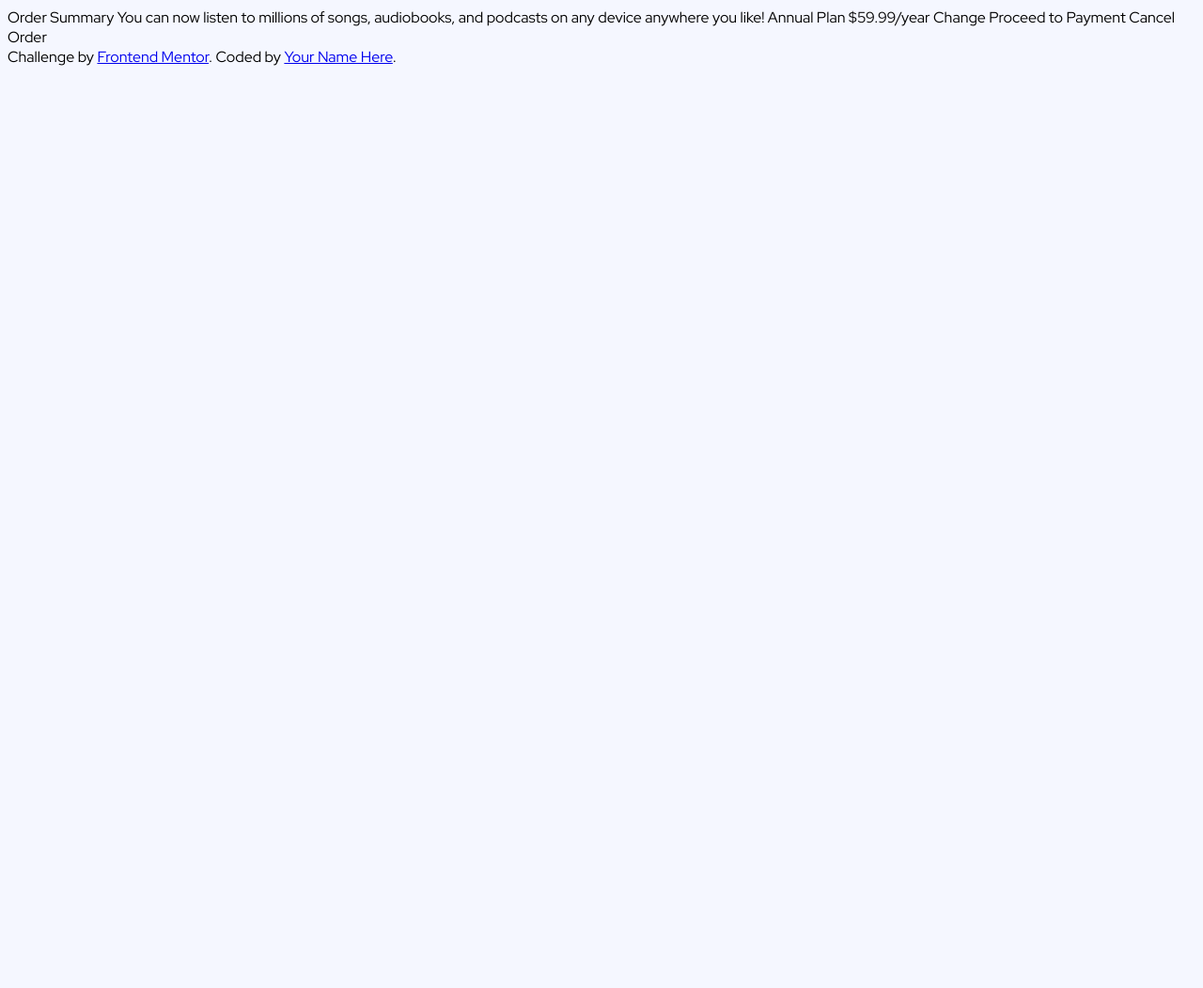
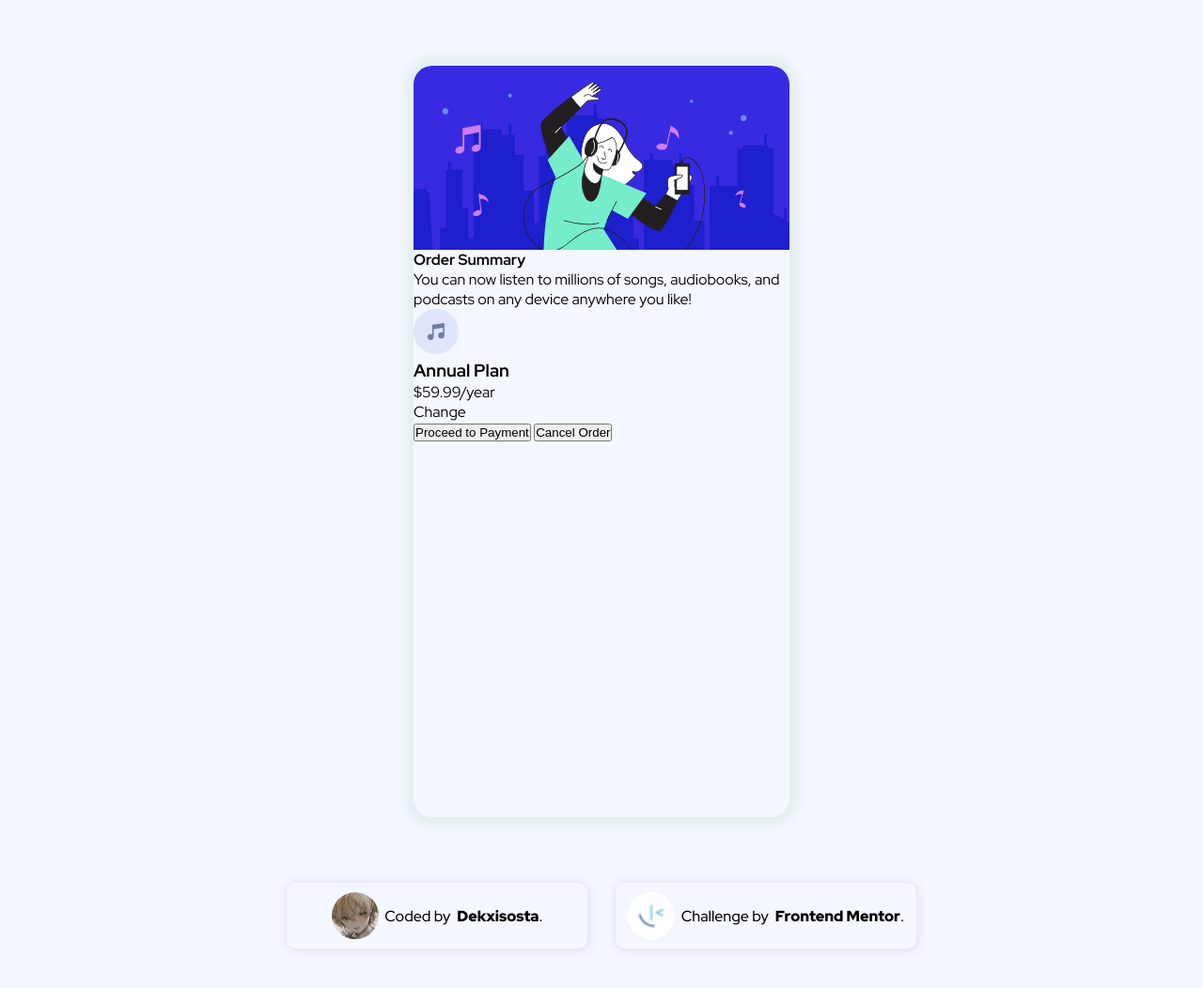
Before and after one commit to Dekxisosta/order-summary-challenge, a website built with Vite: page index.html in a window 1280 px wide. Shown: the whole page at 94% size. Before the commit the page ends 800 px from the top, so only its background shows below. Built offline with nearby package versions, Linux system fonts and the light colour scheme.

Commit message:
Finished placing semantics on html

```diff
--- a/index.html
+++ b/index.html
@@ -11,23 +11,54 @@
 <body>
   <section class="page-wrapper">
     <main>
-      <article>
+      <article class="order-summary">
+        <img src="src/assets/images/illustration-hero.svg" alt="">
+        <section class="order-summary__wrapper">
+          <h1 class="order-summary__header">
             Order Summary
+          </h1>
+          <p class="order-summary__promo-text">
             You can now listen to millions of songs, audiobooks, and podcasts on any
             device anywhere you like!
+          </p>
+          <article class="order-summary__plan-details">
+            <section>
+              <img class="order-summary__plan-image" src="src/assets/images/icon-music.svg" alt="">
+              <section class="order-summary__availed-section">
+                <h3 class="order-summary__plan-availed">
                   Annual Plan
+                </h3>
+                <p class="order-summary__plan-cost">
                   $59.99/year
+                </p>
+              </section>
+            </section>
+            <a class="order-summary__plan-change" href="">
                 Change
+            </a>
+          </article>
+          <button class="order-summary__button-proceed">
             Proceed to Payment
+          </button>
+          <button class="order-summary__button-cancel">
             Cancel Order
+          </button>
+        </section>
       </article>
     </main>
+    <div class="attribution">
+      <div>
+        <img src="src/assets/images/ccroquette.jpg" width="50" alt="">
+        <span>&nbsp; Coded by &nbsp;</span>
+        <a href="https://github.com/Dekxisosta?tab=repositories"> Dekxisosta
+        </a>.
+      </div>
+      <div>
+        <img src="src/assets/images/favicon-32x32.png" width="50" alt="">
+        <span>&nbsp; Challenge by &nbsp;</span>
+        <a href="https://www.frontendmentor.io?ref=challenge" target="_blank">Frontend Mentor</a>.
+      </div>
+    </div>
   </section>
-
-
-  <div class="attribution">
-    Challenge by <a href="https://www.frontendmentor.io?ref=challenge" target="_blank">Frontend Mentor</a>.
-    Coded by <a href="#">Your Name Here</a>.
-  </div>
 </body>
 </html>
--- a/src/component/_component.css
+++ b/src/component/_component.css
@@ -1 +1,2 @@
 @import './order-summary/_order-summary.css';
+@import './attribution/_attribution.css';
--- /dev/null
+++ b/src/component/attribution/_attribution.css
@@ -0,0 +1,42 @@
+.attribution{
+    display: grid;
+    grid-template-columns: 1fr;
+    font-weight: 500;
+    justify-items: center;
+    gap: 10px;
+    margin-top: 50px;
+    align-self: center;
+    max-width: 600px;
+    min-width: fit-content;
+}
+
+@media (min-width: 1024px) {
+    .attribution{
+        gap: 30px;
+        grid-template-columns: 1fr 1fr;
+    }
+
+}
+.attribution img{
+    border-radius: 50%;
+    object-fit: contain;
+}
+.attribution div{
+    display: flex;
+    align-items: center;
+    justify-content: center;
+    flex-direction: row;
+    padding: 10px;
+    border-radius: 10px;
+    box-shadow: 1px 1px 10px 1px rgba(214, 214, 214, 0.719);
+    transition: all 0.3s ease;
+    min-width: 300px;
+}
+.attribution div:hover{
+    transform: scale(102%);
+    box-shadow: 1px 1px 20px 1px rgb(214, 214, 214);
+}
+.attribution a{
+    color: rgb(0,0,0);
+    font-weight: 900;
+}
--- a/src/component/order-summary/_order-summary.css
+++ b/src/component/order-summary/_order-summary.css
@@ -0,0 +1,12 @@
+.order-summary{
+    display: flex;
+    justify-self: center;
+    flex-direction: column;
+    margin: 20px;
+    height: fit-content;
+    max-width: 400px;
+    aspect-ratio: 1/2;
+    border-radius: 20px;
+    overflow: hidden;
+    box-shadow: 0px 0px 10px 10px rgb(229, 239, 240);
+}
--- a/src/styles/_base.css
+++ b/src/styles/_base.css
@@ -1,4 +1,9 @@
 body{
+    visibility: hidden;
     background-color: var(--color-bg);
     font-family: 'Red Hat Display';
 }
+
+body.loaded{
+    visibility: visible;
+}
--- a/src/styles/_layout.css
+++ b/src/styles/_layout.css
@@ -0,0 +1,5 @@
+.page-wrapper{
+    display: flex;
+    flex-direction: column;
+    margin-block: 50px;
+}
--- a/src/styles/_reset.css
+++ b/src/styles/_reset.css
@@ -0,0 +1,9 @@
+*{
+    padding: 0;
+    margin:0;
+}
+
+a{
+    color: black;
+    text-decoration-line: none;
+}
```
Also changed, not shown: src/assets/images/ccroquette.jpg (added). Lines whose indentation alone changed are shown as unchanged.
